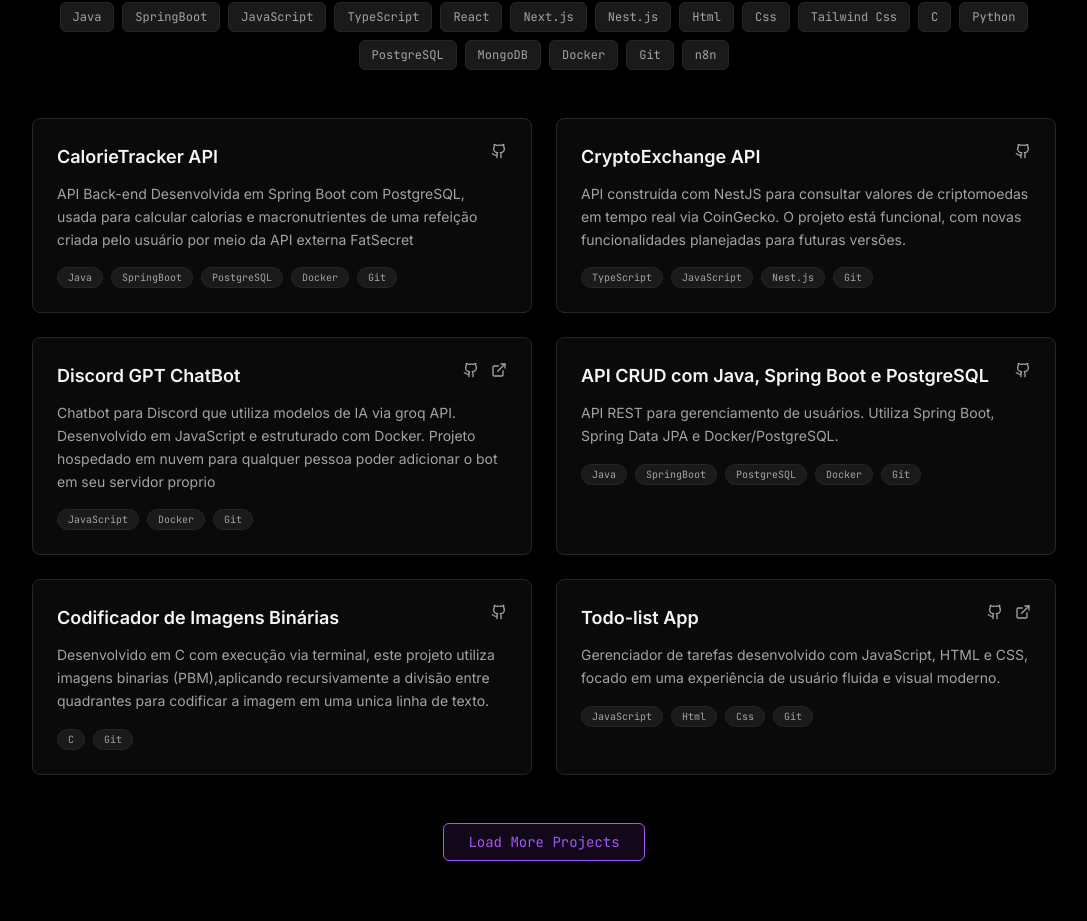
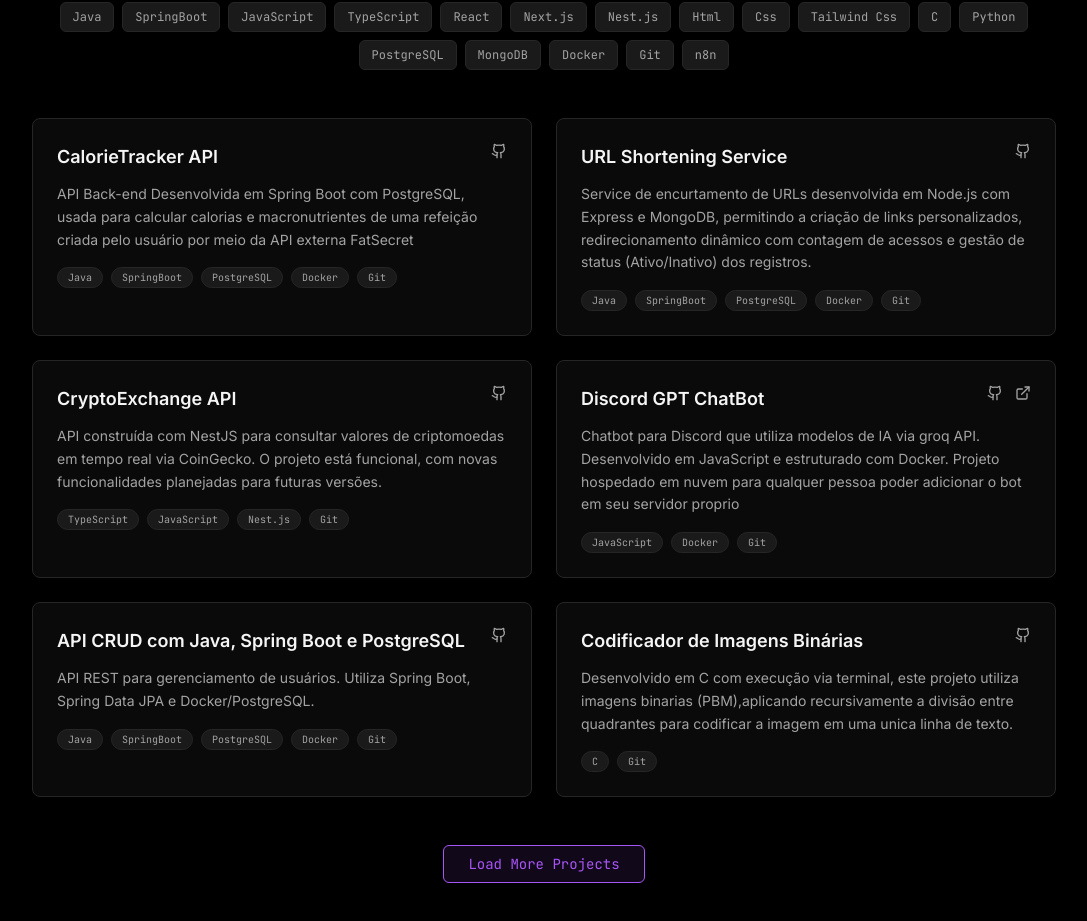
Before and after one commit to jircik/DevPortfolio, a Next.js app: page / in a window 1280 px wide. Shown: the part 1704-2625 px from the top of the page, without its empty margins (96-1183 px from the left). Built offline with nearby package versions, Linux system fonts and the light colour scheme.

Commit message:
Feat: add URL shortening service project to projects-section.tsx

```diff
--- a/components/projects-section.tsx
+++ b/components/projects-section.tsx
@@ -28,6 +28,14 @@ const projects = [
     title: "CalorieTracker API",
     description:
         "API Back-end Desenvolvida em Spring Boot com PostgreSQL, usada para calcular calorias e macronutrientes de uma refeição criada pelo usuário por meio da API externa FatSecret ",
+    tech: ["Java", "SpringBoot", "PostgreSQL", "Docker", "Git"],
+    github: "https://github.com/jircik/CalorieTrackerAPI",
+    live: null,
+  },
+  {
+    title: "URL Shortening Service",
+    description:
+        "Service de encurtamento de URLs desenvolvida em Node.js com Express e MongoDB, permitindo a criação de links personalizados, redirecionamento dinâmico com contagem de acessos e gestão de status (Ativo/Inativo) dos registros.",
     tech: ["Java", "SpringBoot", "PostgreSQL", "Docker", "Git"],
     github: "https://github.com/jircik/CalorieTrackerAPI",
     live: null,
```
